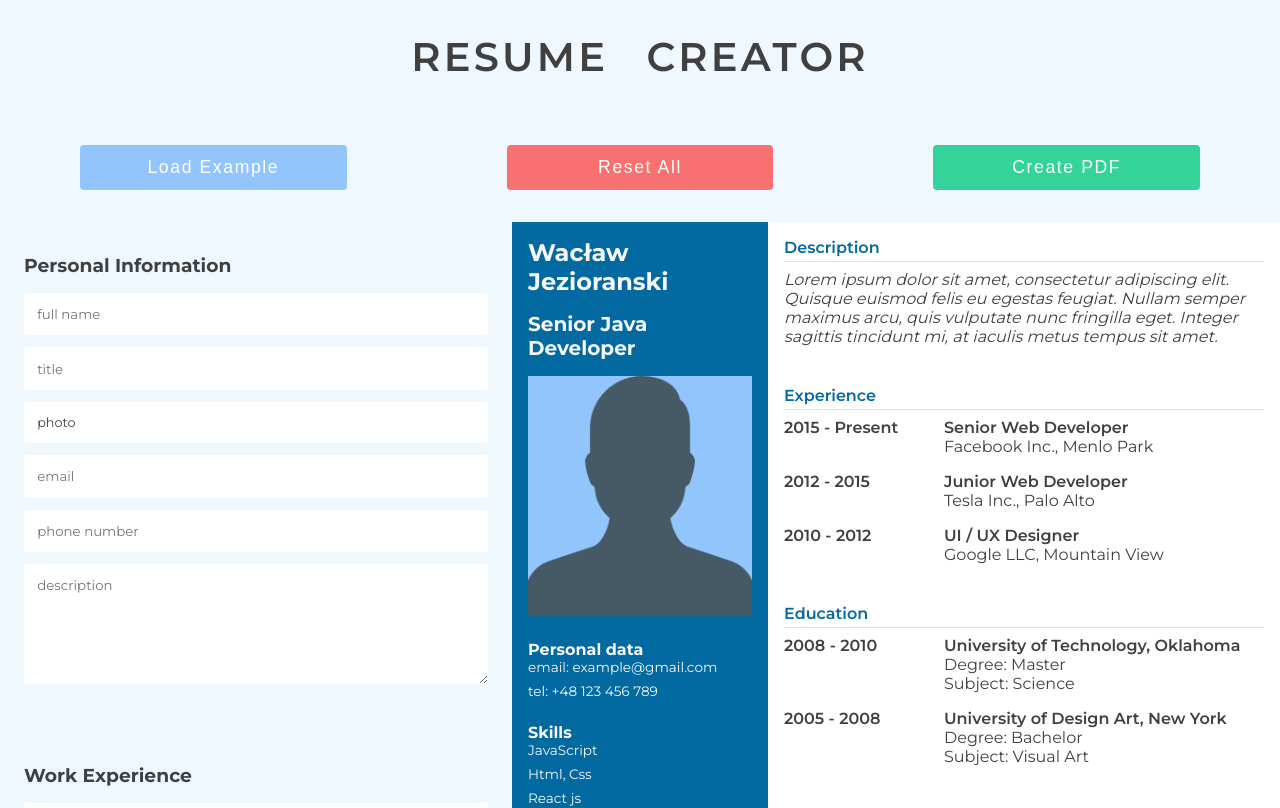
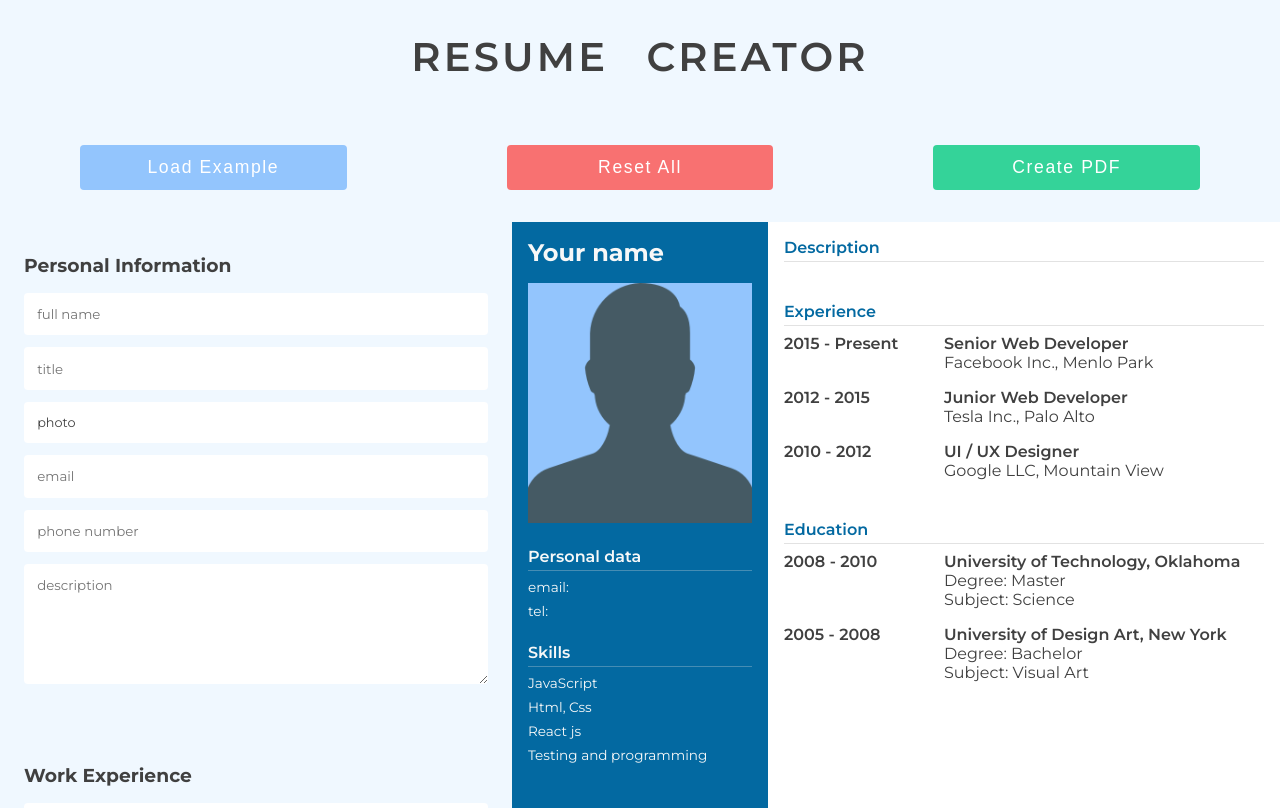
Before and after one commit to MacJ13/cv-project, a React (Create React App) app: page / in a window 1280 px wide. Shown: the top 808 px of the page. Built offline with nearby package versions, Linux system fonts and the light colour scheme.

Commit message:
Modify render method in Resume component
Add person props object inside render function

```diff
--- a/src/components/App.js
+++ b/src/components/App.js
@@ -72,7 +72,7 @@ class App extends React.Component {
           <ExperienceForm />
           <EducationForm />
         </div>
-        <Resume />
+        <Resume person={personal} />
       </div>
     );
   }
--- a/src/components/Resume/Resume.js
+++ b/src/components/Resume/Resume.js
@@ -4,35 +4,38 @@ import defaultImg from "../../assets/default.png";
 
 class Resume extends React.Component {
   render() {
+    const { name, title, photoSrc, email, tel, description } =
+      this.props.person;
+
     return (
       <div className="resume-draft">
         <div className="resume-column-sm">
-          <h2 className="resume-name">Wacław Jezioranski</h2>
-          <h3 className="resume-title">Senior Java Developer</h3>
-          <img className="resume-photo" src={defaultImg} alt="default avatar" />
+          <h2 className="resume-name">{name || "Your name"}</h2>
+          <h3 className="resume-title">{title}</h3>
+          <img
+            className="resume-photo"
+            src={photoSrc || defaultImg}
+            alt="default avatar"
+          />
           <div className="resume-personal-details">
-            <h4 className="resume-h4">Personal data</h4>
-            <div className="resume-personal-row">email: example@gmail.com</div>
-            <div className="resume-personal-row">tel: +48 123 456 789</div>
+            <h4 className="h4">Personal data</h4>
+            <div className="resume-personal-row">email: {email}</div>
+            <div className="resume-personal-row">tel: {tel}</div>
           </div>
           <div className="resume-personal-details">
-            <h4 className="resume-h4">Skills</h4>
+            <h4 className="h4">Skills</h4>
             <div className="resume-personal-row">JavaScript</div>
             <div className="resume-personal-row">Html, Css</div>
             <div className="resume-personal-row">React js</div>
             <div className="resume-personal-row">Testing and programming</div>
           </div>
         </div>
+
         <div className="resume-column-lg">
           <div className="resume-info">
             <h4 className="h4">Description</h4>
             <div className="resume-desc">
-              <em>
-                Lorem ipsum dolor sit amet, consectetur adipiscing elit. Quisque
-                euismod felis eu egestas feugiat. Nullam semper maximus arcu,
-                quis vulputate nunc fringilla eget. Integer sagittis tincidunt
-                mi, at iaculis metus tempus sit amet.
-              </em>
+              <em>{description}</em>
             </div>
           </div>
 
```
